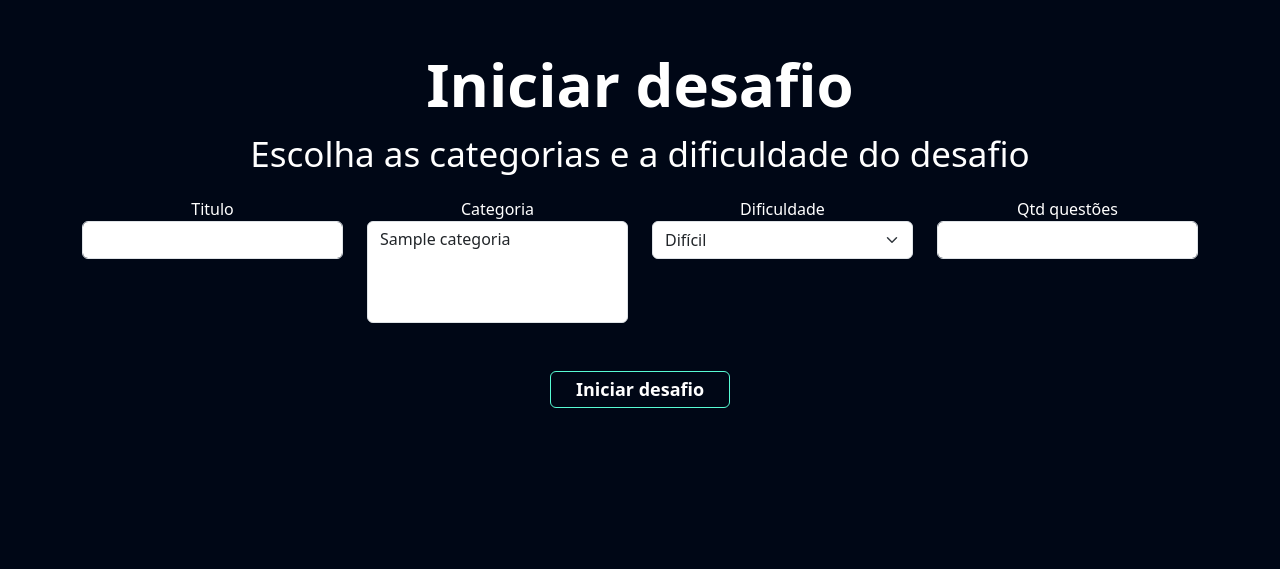
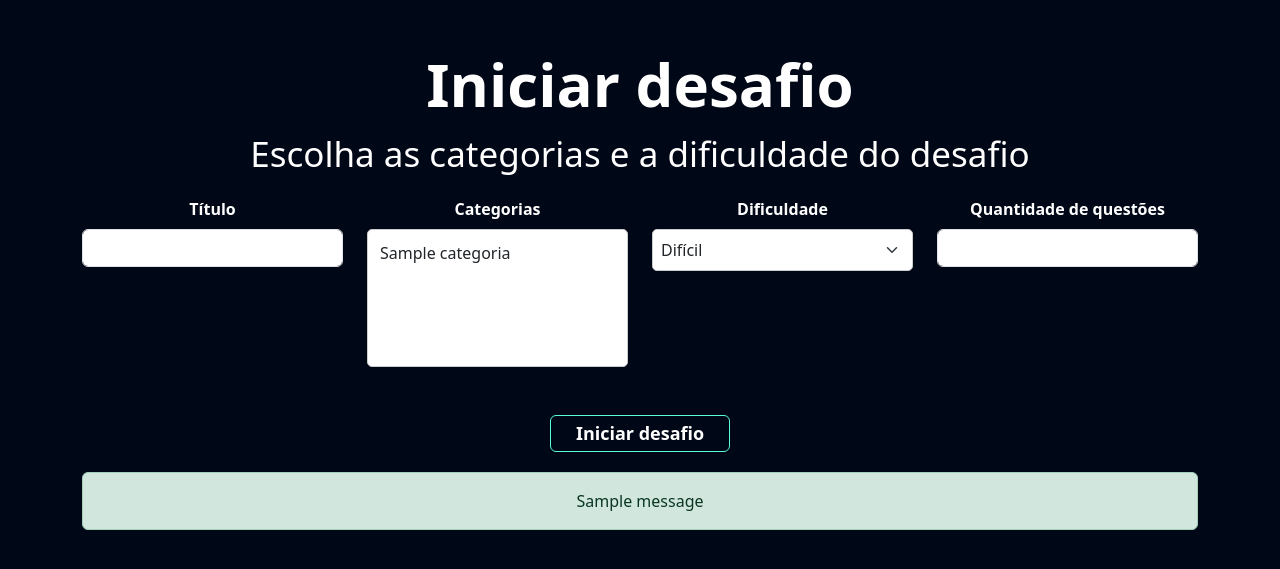
Before and after one commit to leonardolucena/psw9, a Django app: page /flashcard/iniciar_desafio/ in a window 1280 px wide. Shown: the part 56-625 px from the top of the page. Run offline with Django 5.2, Linux system fonts and the light colour scheme; tables that the repository leaves empty hold one stand-in row (values such as "Sample post"); one stand-in notice (Sample message) is shown.

Commit message:
melhorias nas logicas e css, correções em algumas logicas

```diff
--- a/flashcard/templates/iniciar_desafio.html
+++ b/flashcard/templates/iniciar_desafio.html
@@ -18,43 +18,43 @@
         <br>
         <h2 class="fonte-principal">Iniciar desafio</h2>
         <p class="fonte-secundaria">Escolha as categorias e a dificuldade do desafio</p>
-        <div class="row">
-
+        <form action="{% url 'iniciar_desafio' %}" method="POST">{% csrf_token %}
+            <div class="row">
                 <div class="col-md">
-                    <form action="{% url 'iniciar_desafio' %}" method="POST">{% csrf_token%}
-                    <label for="titulo">Titulo</label>
+                    <label for="titulo" class="form-label">Título</label>
                     <input type="text" id="titulo" class="form-control" name="titulo">
                 </div>
                 <div class="col-md">
-                    <label for="categoria">Categoria</label>
+                    <label for="categoria" class="form-label">Categorias</label>
                     <select name="categoria" id="categoria" class="form-select" multiple>
                         {% for categoria in categorias %}
-                            <option value="{{categoria.id}}">
-                                {{categoria.nome}}
-                            </option>
+                            <option value="{{ categoria.id }}">{{ categoria.nome }}</option>
                         {% endfor %}
                     </select>
                 </div>
                 <div class="col-md">
-                    <label for="dificuldade">Dificuldade</label>
+                    <label for="dificuldade" class="form-label">Dificuldade</label>
                     <select name="dificuldade" id="dificuldade" class="form-select">
                         {% for dificuldade in dificuldades %}
-                            <option value="{{dificuldade.0}}">
-                                {{dificuldade.1}}
-                            </option>
+                            <option value="{{dificuldade.0}}">{{dificuldade.1}}</option>
                         {% endfor %}
                     </select>
                 </div>
-
                 <div class="col-md">
-                    <label for="qtd">Qtd questões</label>
+                    <label for="qtd" class="form-label">Quantidade de questões</label>
                     <input type="number" id="qtd" class="form-control" name="qtd_perguntas">
                 </div>
-
-        </div>
-        <br>
-        <br>
-        <input type="submit" class="btn-cadastro" value="Iniciar desafio">
+            </div>
+            <br>
+            <br>
+            <input type="submit" class="btn-cadastro" value="Iniciar desafio">
         </form>
+        {% if messages %}
+            {% for message in messages %}
+                <section class="alert mt-20 {{message.tags}}">
+                    {{message}}
+                </section>
+            {% endfor %}
+        {% endif %}
     </div>
 {% endblock 'conteudo' %}
--- a/flashcard/templates/listar_desafio.html
+++ b/flashcard/templates/listar_desafio.html
@@ -57,6 +57,7 @@
                   </tr>
                 </thead>
                 <tbody>
+                    {% if desafios %}
                         {% for desafio in desafios %}
                             <tr class="linha">
                                 <th><a href="{% url 'desafio' desafio.id %}">{{desafio.id}}</a></th>
@@ -71,6 +72,11 @@
                                 </td>
                             </tr>
                         {% endfor %}
+                    {% else %}
+                        <tr class="linha">
+                            <td colspan="4">Não há dados para a categoria ou dificuldade selecionadas.</td>
+                        </tr>
+                    {% endif %}
                 </tbody>
             </table>
         </div>
--- a/flashcard/templates/novo_flashcard.html
+++ b/flashcard/templates/novo_flashcard.html
@@ -67,7 +67,7 @@
 
             </div>
             <div class="col-md">
-                <form action="{% url 'novo_flashcard' %}" method="GET"> {% csrf_token %}
+                <form action="{% url 'novo_flashcard' %}" method="GET">
                     <div class="row">
                         <div class="col-md">
                             <label for="categoria">Categoria</label>
@@ -97,6 +97,7 @@
 
                 <br>
                 <br>
+                <div class="flashcard-container">
                     {% for flash in flashcards %}
                         <div class="box-new-flashcard" onclick="flip_card({{flash.id}})">
                             <div class="flashcard">
@@ -123,6 +124,7 @@
                 </div>
             </div>
         </div>
+    </div>
 
     <script>
         function flip_card(id){
--- a/flashcard/views.py
+++ b/flashcard/views.py
@@ -74,6 +74,21 @@ def iniciar_desafio(request):
         dificuldade = request.POST.get('dificuldade')
         qtd_perguntas = request.POST.get('qtd_perguntas')
 
+        # Verificar se a quantidade de perguntas é maior do que a quantidade disponível
+        flashcards_disponiveis = (
+            Flashcard.objects.filter(user=request.user)
+            .filter(dificuldade=dificuldade)
+            .filter(categoria__id__in=categorias)
+        )
+        quantidade_existente = flashcards_disponiveis.count()
+        if quantidade_existente < int(qtd_perguntas):
+            mensagem = (
+                f'A quantidade máxima para a categoria e dificuldade escolhidas é de {quantidade_existente} '
+                'por favor, escolha uma quantidade igual ou inferior a essa quantidade.'
+            )
+            messages.add_message(request, messages.ERROR, mensagem)
+            return redirect('/flashcard/iniciar_desafio/')
+
         desafio = Desafio(
             user=request.user,
             titulo=titulo,
@@ -132,7 +147,7 @@ def desafio(request, id):
         erros = desafio.flashcards.filter(respondido=True).filter(acertou=False).count()
         faltantes = desafio.flashcards.filter(respondido=False).count()
 
-        categorias = desafio.categoria.all().distinct()
+        categorias = desafio.flashcards.all().values_list('flashcard__categoria__nome', flat=True).distinct()
 
         return render(
             request,
@@ -161,12 +176,14 @@ def responder_flashcard(request, id):
 
 def relatorio(request, id):
     desafio = Desafio.objects.get(id=id)
-    acertos = desafio.flashcards.filter(acertou=True).count()
+    flashcards_desafio = desafio.flashcards.all().values_list('flashcard__categoria', flat=True)
+    categorias = Categoria.objects.filter(id__in=flashcards_desafio).distinct()
+
+    acertos = desafio.flashcards.filter(respondido=True, acertou=True).count()
     erros = desafio.flashcards.filter(respondido=True, acertou=False).count()
 
     dados = [acertos, erros]
 
-    categorias = desafio.categoria.all()
     name_categoria = [i.nome for i in categorias]
 
     dados2 = []
--- a/templates/static/apostila/css/adicionar_apostilas.css
+++ b/templates/static/apostila/css/adicionar_apostilas.css
@@ -1,3 +1,7 @@
 tr{
     border-radius: 0.375rem;
 }
+.tabela-limitada {
+    max-height: 320px;
+    overflow-y: auto;
+}
--- a/templates/static/flashcard/css/desafio.css
+++ b/templates/static/flashcard/css/desafio.css
@@ -1,7 +1,10 @@
 .badge-categoria{
-    padding: 5px;
+    padding: 3px 10px;
     background-color: #122342;
     border-radius: 3px;
+    margin-top: 10px;
+    display: inline-block;
+    margin-left: 1px;
 }
 
 .badge-dificuldade{
--- a/templates/static/flashcard/css/iniciar_desafio.css
+++ b/templates/static/flashcard/css/iniciar_desafio.css
@@ -2,11 +2,28 @@
     font-weight: bold;
     font-size: 60px;
 }
-
 .fonte-secundaria{
     font-size: 35px;
 }
-
 .ctx{
     text-align: center;
 }
+.mt-20{
+    margin-top: 20px;
+}
+.form-label {
+    font-weight: bold;
+    margin-bottom: 8px;
+}
+
+.form-select {
+    width: 100%;
+    padding: 8px;
+    font-size: 16px;
+    border: 1px solid #ccc;
+    border-radius: 5px;
+}
+
+.form-select option {
+    padding: 4px;
+}
--- a/templates/static/flashcard/css/novo_flashcard.css
+++ b/templates/static/flashcard/css/novo_flashcard.css
@@ -58,3 +58,26 @@
     font-size: 25px;
     color: orangered;
 }
+
+.flashcard-container {
+    max-height: 500px;
+    overflow-y: auto;
+}
+
+.flashcard-container::-webkit-scrollbar {
+    width: 12px;
+}
+
+.flashcard-container::-webkit-scrollbar-track {
+    box-shadow: inset 0 0 3px #27395e;
+    border-radius: 10px;
+}
+
+.flashcard-container::-webkit-scrollbar-thumb {
+    background-color: #071635;
+    border-radius: 5px;
+}
+
+.flashcard-container::-webkit-scrollbar-thumb:hover {
+    background-color: #;
+}
```
Also changed, not shown: apostilas/templates/adicionar_apostilas.html (+5 -3 lines), templates/static/flashcard/css/relatorio.css (+12 -1 lines). Lines whose indentation alone changed are shown as unchanged.
